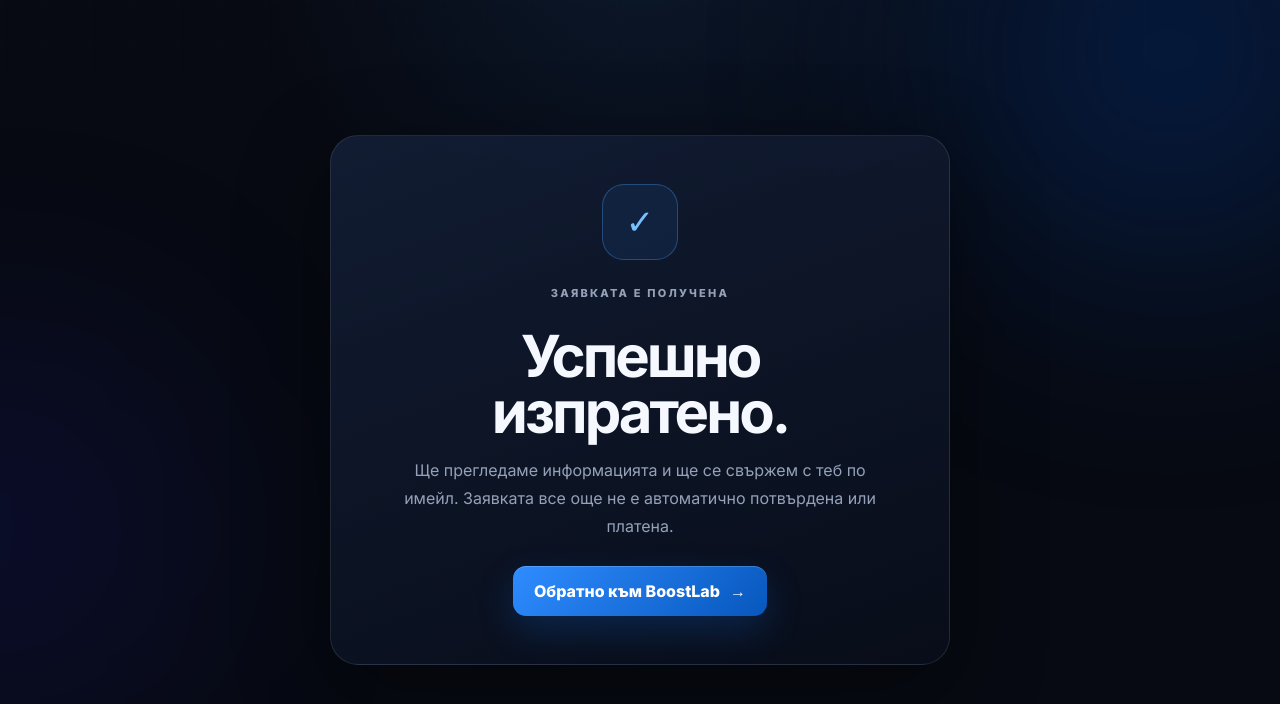
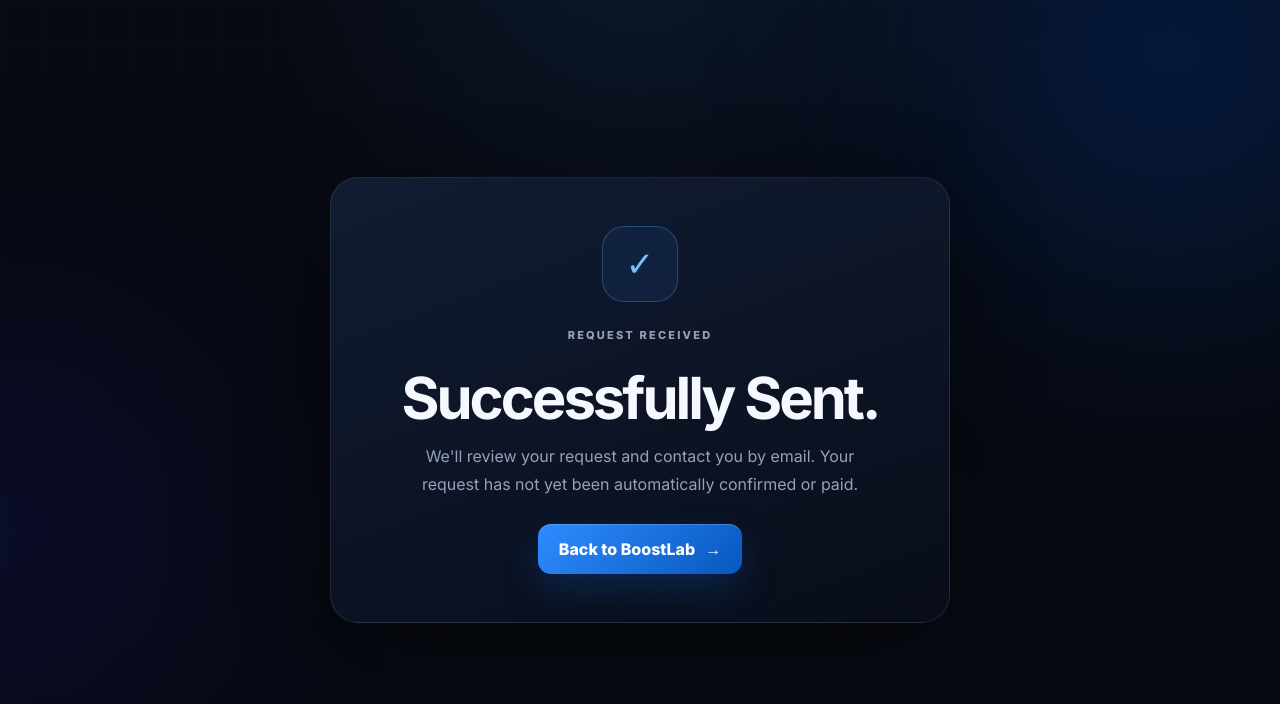
Before and after one commit to twirchbgprof123-star/BoostLab, a plain HTML site: page success.html in a window 1280 px wide. Drawn offline with Linux system fonts and the light colour scheme.

Commit message:
Update success.html

```diff
--- a/success.html
+++ b/success.html
@@ -1,10 +1,10 @@
 <!DOCTYPE html>
-<html lang="bg">
+<html lang="en">
 <head>
   <meta charset="UTF-8">
   <meta name="viewport" content="width=device-width, initial-scale=1.0">
   <meta name="theme-color" content="#070a12">
-  <title>BoostLab | Заявката е изпратена</title>
+  <title>BoostLab | Request Sent</title>
   <link rel="preconnect" href="https://fonts.googleapis.com">
   <link rel="preconnect" href="https://fonts.gstatic.com" crossorigin>
   <link href="https://fonts.googleapis.com/css2?family=Inter:wght@400;600;700;800&family=Orbitron:wght@800&display=swap" rel="stylesheet">
@@ -18,10 +18,10 @@
   <main class="success-shell">
     <section class="success-card">
       <div class="success-icon">✓</div>
-      <p class="eyebrow">ЗАЯВКАТА Е ПОЛУЧЕНА</p>
-      <h1>Успешно изпратено.</h1>
-      <p>Ще прегледаме информацията и ще се свържем с теб по имейл. Заявката все още не е автоматично потвърдена или платена.</p>
-      <a class="primary-btn" href="/">Обратно към BoostLab <span>→</span></a>
+      <p class="eyebrow">REQUEST RECEIVED</p>
+      <h1>Successfully Sent.</h1>
+      <p>We'll review your request and contact you by email. Your request has not yet been automatically confirmed or paid.</p>
+      <a class="primary-btn" href="/">Back to BoostLab <span>→</span></a>
     </section>
   </main>
 </body>
```
